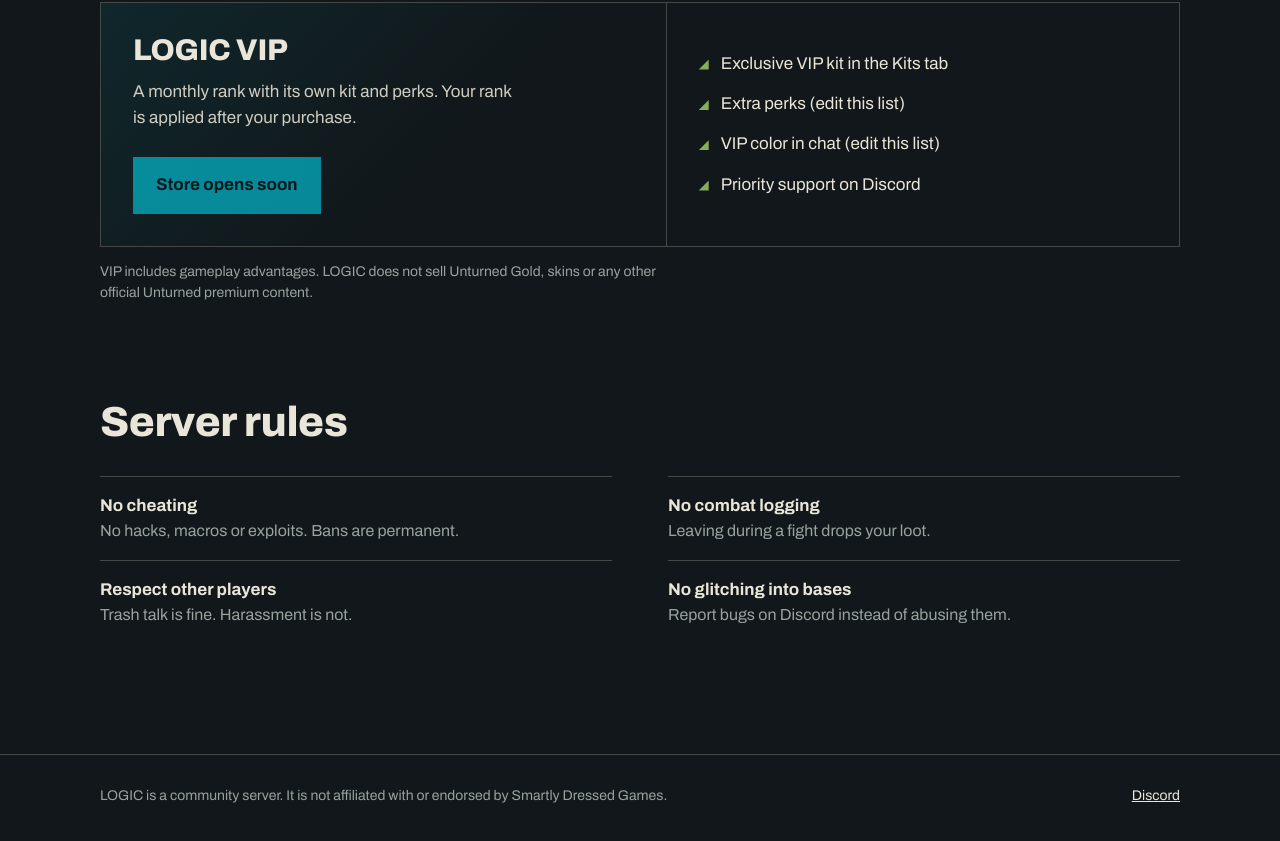
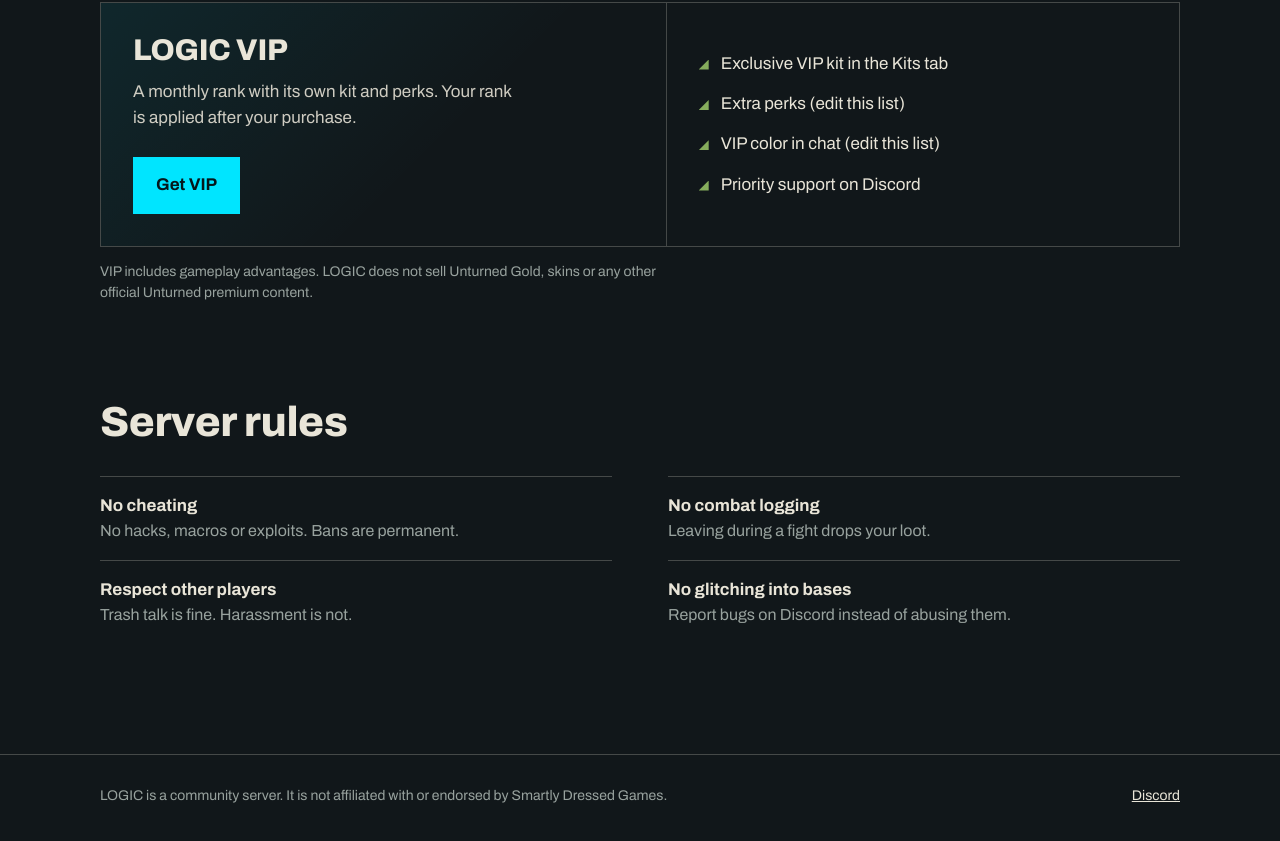
Before and after one commit to l06ix/logic-server, a plain HTML site: page index.html in a window 1280 px wide. Shown: the part 1641-2482 px from the top of the page. Drawn offline with Linux system fonts and the light colour scheme; no server answers.

Commit message:
Update index.html

```diff
--- a/index.html
+++ b/index.html
@@ -294,7 +294,7 @@
   /* ====== EDIT THESE ====== */
   const CONFIG = {
     discordUrl: "https://discord.gg/GyJfUuTtx",
-    storeUrl: "",                    // your store link; leave empty until the store is ready
+    storeUrl: "shop.html",                    // your store link; leave empty until the store is ready
     serverIp: "srv1002.godlike.club:26199",   // shown when players press "Copy server IP"
     battlemetricsId: "42342967"              // optional: your server's BattleMetrics ID to show players online
   };
```
